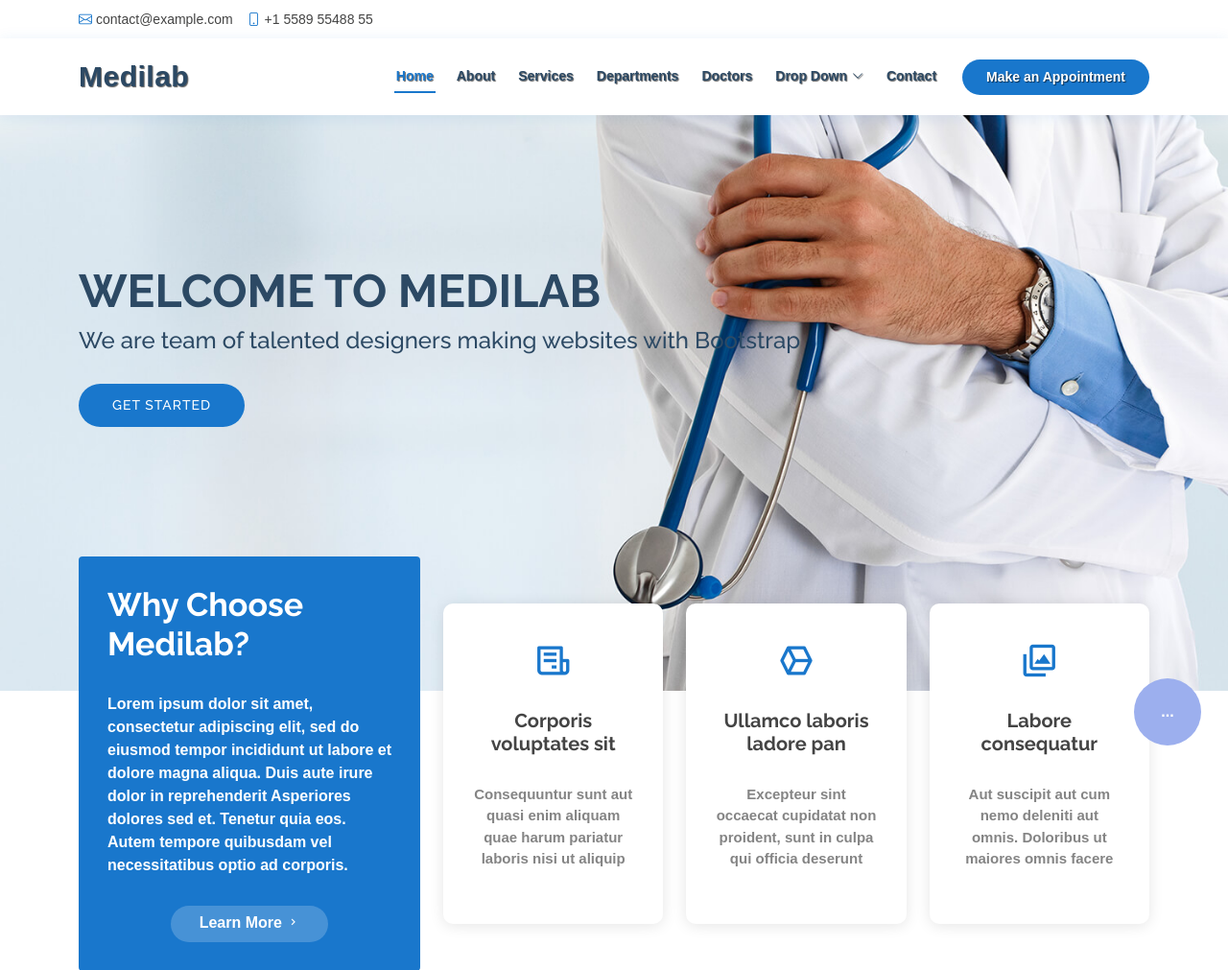
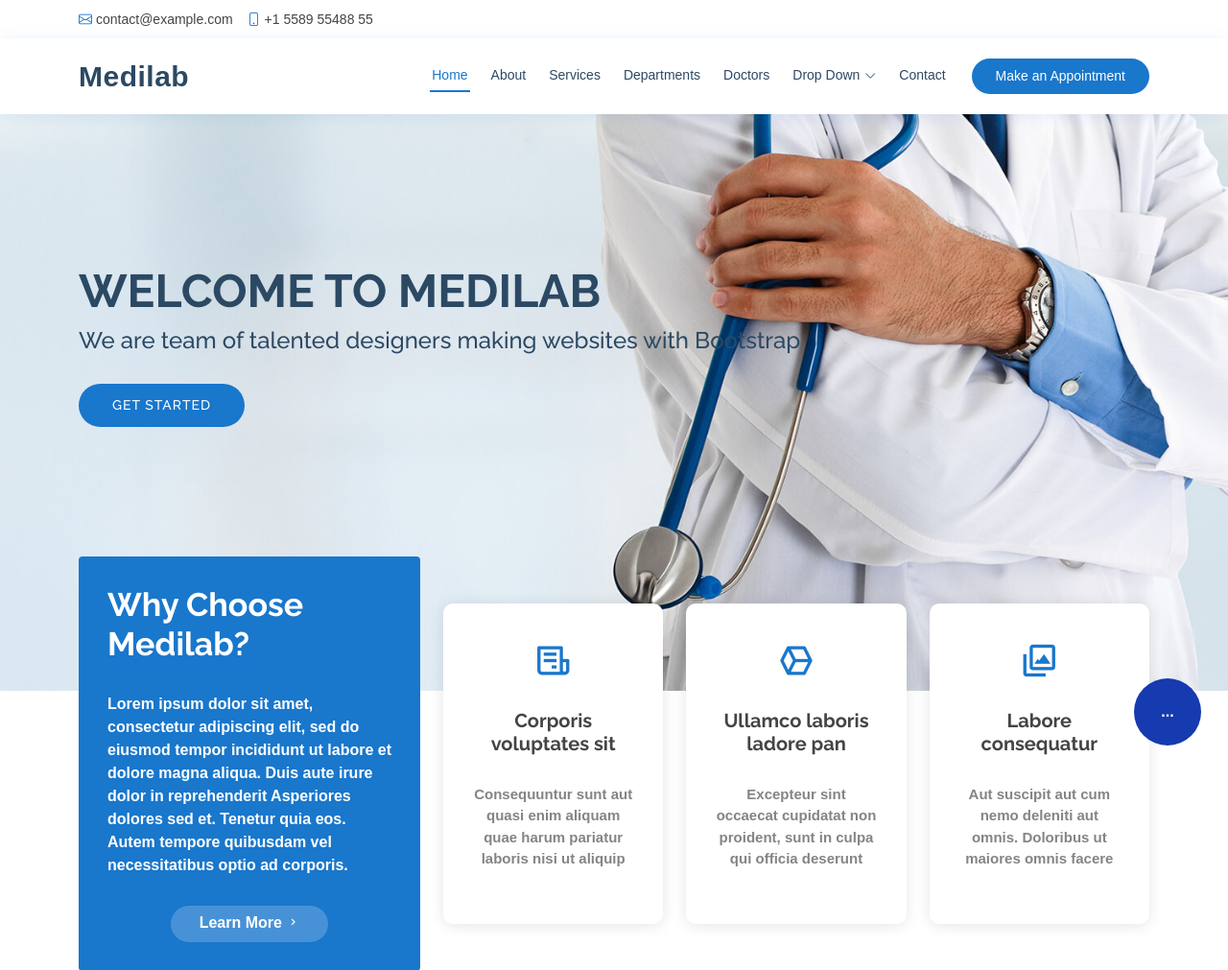
Before and after one commit to limxien20/appointmentSystem, a PHP site: page / in a window 1280 px wide. Shown: the top 1011 px of the page at 96% size. Run offline with PHP 8.4, Linux system fonts and the light colour scheme.

Commit message:
modification on chatbot

```diff
--- a/chatbot/css/chatbot.css
+++ b/chatbot/css/chatbot.css
@@ -7,7 +7,7 @@
 }
 
 .open-button {
-    background-color: #9cafee;
+    background-color: #1977cc;
     color: white;
     padding: 16px 20px;
     border: none;
@@ -55,7 +55,7 @@
     position: absolute;
     top: 0;
     left: 0;
-    background: #9cafee;
+    background: #1977cc;
     display: grid;
     place-items: center;
     font-size: 25px;
--- a/patients/css/chatbot.css
+++ b/patients/chatbotcss/chatbot.css
@@ -7,7 +7,7 @@
 }
 
 .open-button {
-    background-color: #9cafee;
+    background-color: #163aaf;
     color: white;
     padding: 16px 20px;
     border: none;
@@ -48,7 +48,7 @@
     overflow: hidden;
 }
 
-#header
+#chatheader
 {
     height: 80px;
     width: 100%;
--- a/patients/index.php
+++ b/patients/index.php
@@ -12,7 +12,7 @@
   <!-- Chatbot bootstrap -->
   <link href="https://cdn.jsdelivr.net/npm/bootstrap@5.0.2/dist/css/bootstrap.min.css" rel="stylesheet" integrity="sha384-EVSTQN3/azprG1Anm3QDgpJLIm9Nao0Yz1ztcQTwFspd3yD65VohhpuuCOmLASjC" crossorigin="anonymous">
   <script src="https://cdn.jsdelivr.net/npm/bootstrap@5.0.2/dist/js/bootstrap.bundle.min.js" integrity="sha384-MrcW6ZMFYlzcLA8Nl+NtUVF0sA7MsXsP1UyJoMp4YLEuNSfAP+JcXn/tWtIaxVXM" crossorigin="anonymous"></script>
-  <link rel="stylesheet" href="css/chatbot.css">
+  <link rel="stylesheet" href="chatbotcss/chatbot.css">
   <!-- end -->
 
   <!-- Favicons -->
@@ -94,7 +94,7 @@
   <div id="chat_container">
       <button class="open-button" onclick="openChat()"><b>...</button>
       <div class="chat-popup" id="screen">
-          <div id="header">Chatbot</div>
+          <div id="chatheader">Chatbot</div>
           <div id="messageDisplay">
               <div class = "messageContainer">
                   <div class="chat botMessage"> Ask me questions and I will try to answer it..</div>
```
